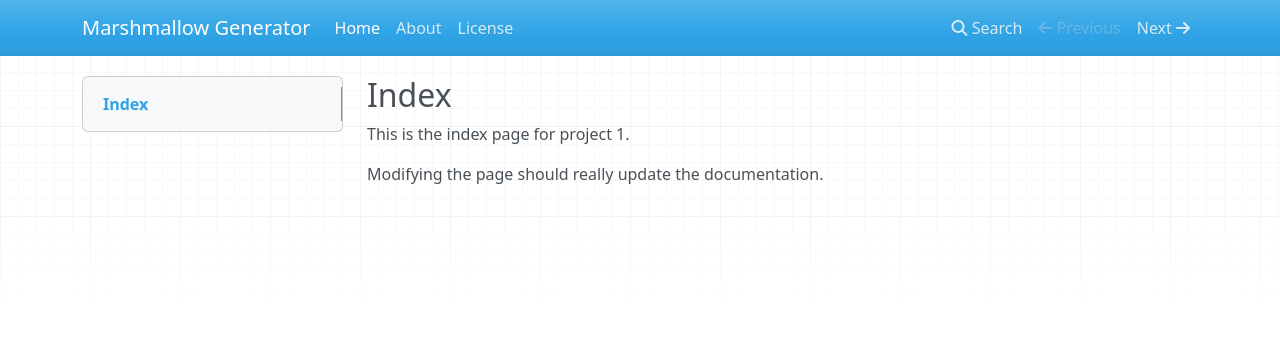
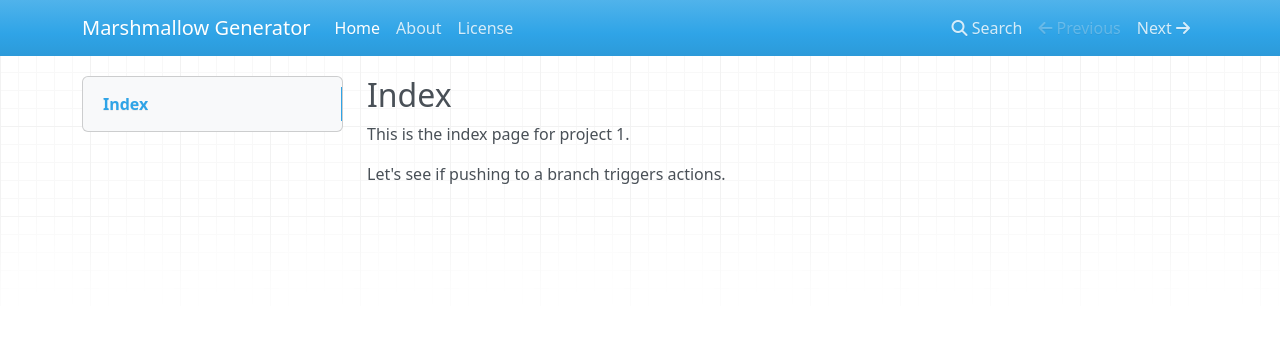
Before and after one commit to mohit-neu/proj1, an MkDocs documentation site: the page built from docs/index.md, in a window 1280 px wide. Shown: the top 358 px of the page. Built offline with MkDocs 1.6.1, drawn with Linux system fonts in a browser that asks for light colours; nearby versions of some CDN libraries.

Commit message:
update docs

```diff
--- a/docs/index.md
+++ b/docs/index.md
@@ -2,4 +2,4 @@
 
 This is the index page for project 1.
 
-Modifying the page should really update the documentation.
+Let's see if pushing to a branch triggers actions.
```
